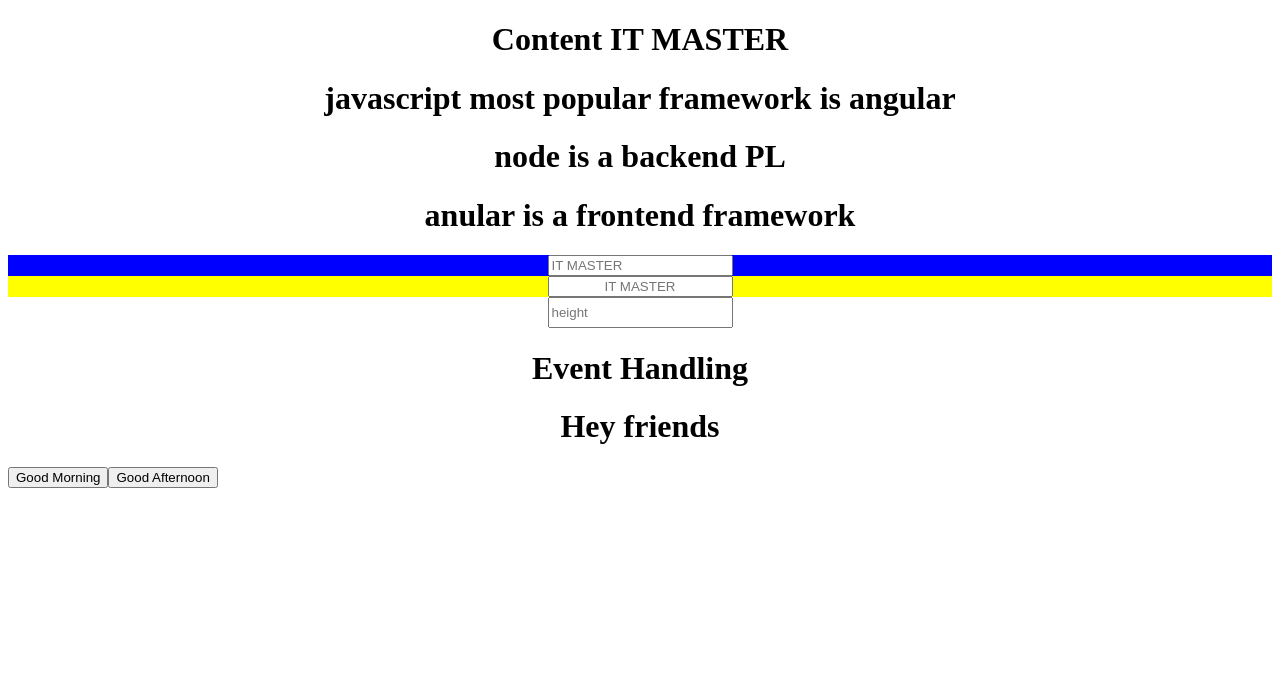
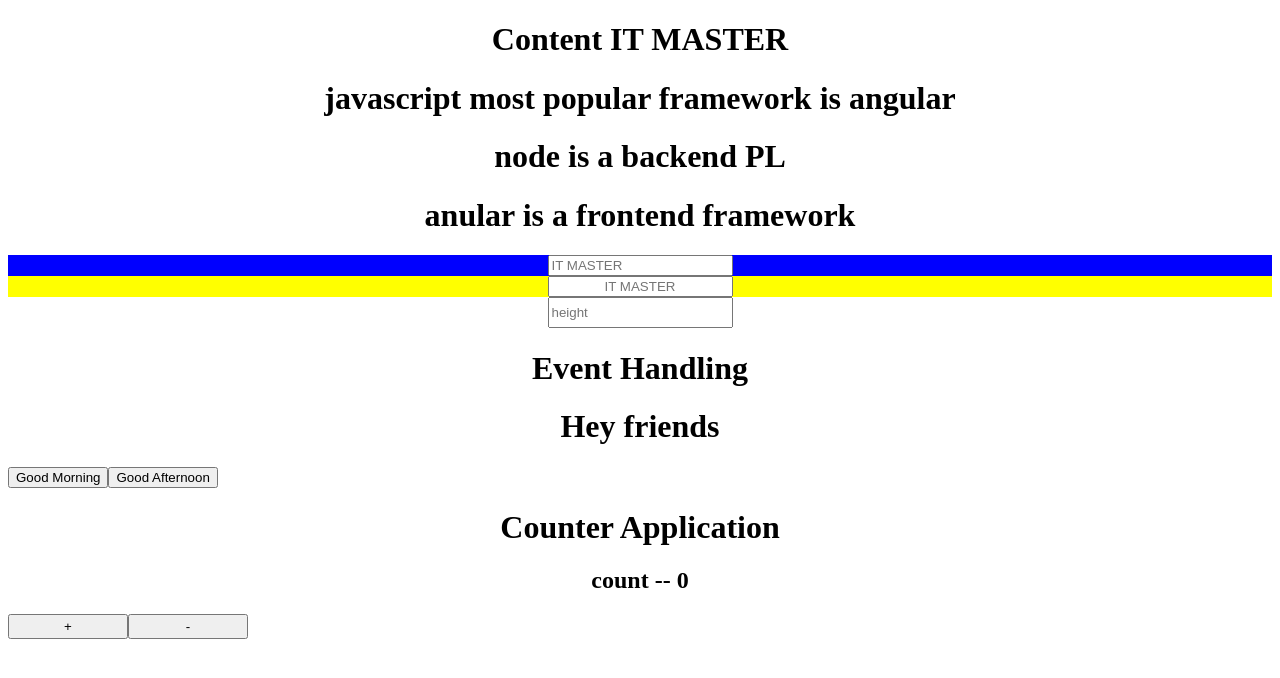
Before and after one commit to vaishnavk2001/Angular, an Angular app: page / in a window 1280 px wide. Shown: the top 678 px of the page. Built offline with nearby package versions, Linux system fonts and the light colour scheme.

Commit message:
counter application

```diff
--- a/src/app/app.component.html
+++ b/src/app/app.component.html
@@ -19,3 +19,9 @@
 <h1 style="text-align: center;">Hey friends {{str}}</h1>
 <button (click)="functionCalling()">Good Morning</button>
 <button (click)="functionCalling2()">Good Afternoon</button>
+
+<!--counter application in event handling-->
+<h1 style="text-align: center;">Counter Application</h1>
+<h2 style="text-align: center ;">count -- {{count}}</h2>
+<button (click)="Addition()" style="width: 120px;height: 25px;">+</button>
+<button (click)="Substraction()" style="width: 120px; height: 25px;">-</button>
--- a/src/app/app.component.ts
+++ b/src/app/app.component.ts
@@ -31,4 +31,13 @@ export class AppComponent {
     console.log('second button clicked')
     this.str = 'Good AfterNoon'
   }
+  public count = 0
+  Addition=()=> {
+    console.log('add button clicked')
+    this.count = this.count + 1
+  }
+  Substraction = () =>{
+    console.log('substraction button clicked ')
+    this.count = this.count-1
+  }
 }
```
